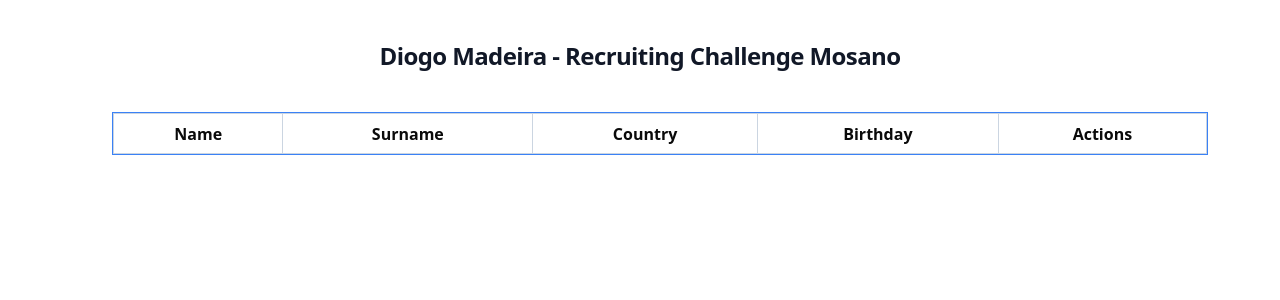
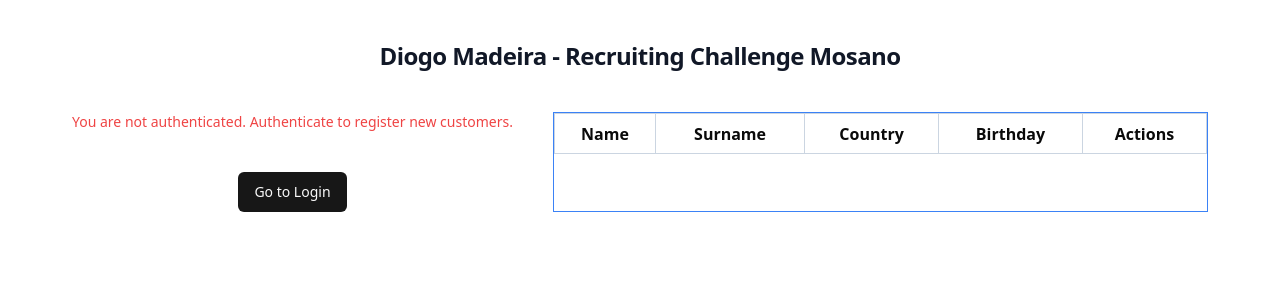
Before and after one commit to diogomadeira-dev/birthday-recruiting-challenge, a React (Vite) app in the folder frontend/: page / in a window 1280 px wide. Shown: the top 300 px of the page. Built offline with nearby package versions, Linux system fonts and the light colour scheme.

Commit message:
quick fix

```diff
--- a/frontend/src/screens/HomeScreen/index.tsx
+++ b/frontend/src/screens/HomeScreen/index.tsx
@@ -1,10 +1,20 @@
+import { Button } from "@/components/ui/button"
+import { Calendar } from "@/components/ui/calendar"
+import { Form, FormControl, FormField, FormItem, FormLabel, FormMessage } from "@/components/ui/form"
+import { Input } from "@/components/ui/input"
+import { Popover, PopoverContent, PopoverTrigger } from "@/components/ui/popover"
+import { Select, SelectContent, SelectItem, SelectTrigger, SelectValue } from "@/components/ui/select"
+import { cn } from "@/lib/utils"
 import { getCountries } from "@/redux/slices/countriesSlice"
 import { zodResolver } from "@hookform/resolvers/zod"
+import { format } from "date-fns"
+import { CalendarIcon } from "lucide-react"
 import { useEffect } from "react"
 import { useForm } from "react-hook-form"
 import { useSelector } from "react-redux"
 import { useNavigate } from "react-router-dom"
 import { z } from "zod"
+import Spinner from "../../components/Spinner"
 import { useAppDispatch } from "../../redux/hooks"
 import { createCustomer, getCustomers } from "../../redux/slices/customersSlice"
 import { HomeTable } from "./table"
@@ -55,7 +65,7 @@
       <h1 className="text-xl font-bold leading-tight tracking-tight text-gray-900 md:text-2xl dark:text-white mb-10">Diogo Madeira - Recruiting Challenge Mosano</h1>
       <div className="flex gap-10 w-full">
         <div className="flex justify-center flex-col">
-          {/* <Form {...form}>
+          <Form {...form}>
             <form onSubmit={form.handleSubmit(onSubmit)} className="space-y-8">
               {userInfo ? (
                 <>
@@ -172,7 +182,7 @@
                   </>
                 )}
             </form>
-          </Form> */}
+          </Form>
         </div>
         <div className="flex-1 border border-blue-500">
           <HomeTable customers={customers} />
--- a/frontend/src/screens/HomeScreen/table.tsx
+++ b/frontend/src/screens/HomeScreen/table.tsx
@@ -1,7 +1,7 @@
 import { Button } from "@/components/ui/button"
 import { useAppDispatch } from "@/redux/hooks"
 import { deleteCustomer, getCustomers } from "@/redux/slices/customersSlice"
-import { Pencil, Trash2 } from "lucide-react"
+import { Trash2 } from "lucide-react"
 import moment from "moment"
 
 export const HomeTable = ({customers}: any) => {
@@ -43,9 +43,6 @@
                 </td>
                 <td className="border border-slate-300h-10">
                   <div className="space-x-2">
-                    <Button variant="outline" size="icon">
-                      <Pencil className="h-4 w-4" />
-                    </Button>
                     <Button type="button" variant="destructive" size="icon" onClick={() => deleteCustomerFromTable(customer?.customerId)}>
                       <Trash2 className="h-4 w-4" />
                     </Button>
```
